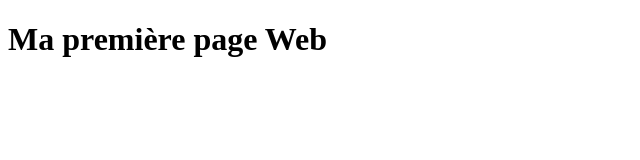
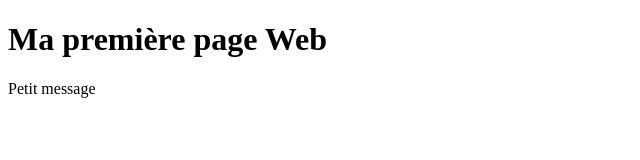
Before and after one commit to FrechetteMathieu/dw_test2, a plain HTML site: page index.html in a window 1280 px wide. Shown: the whole page, without its empty margins (0-640 px from the left). Drawn offline with Linux system fonts and the light colour scheme.

Commit message:
Commit le retour

```diff
--- a/index.html
+++ b/index.html
@@ -18,6 +18,7 @@
     <body>
 
         <h1>Ma première page Web</h1>
+        <p>Petit message</p>
 
 
     </body>
```
